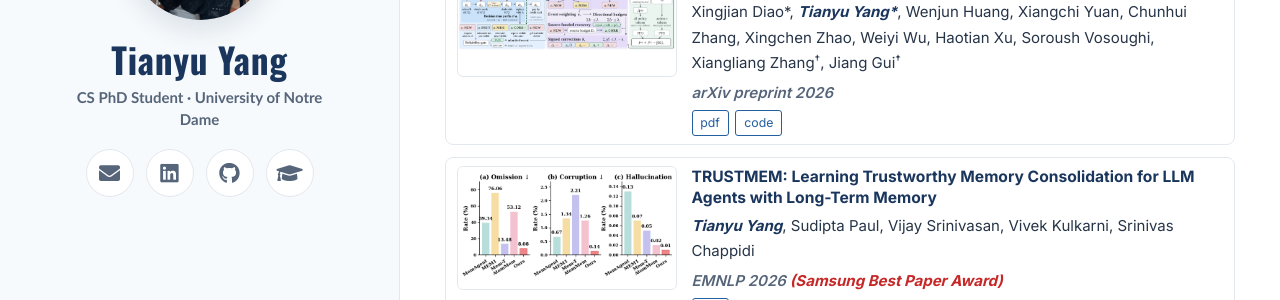
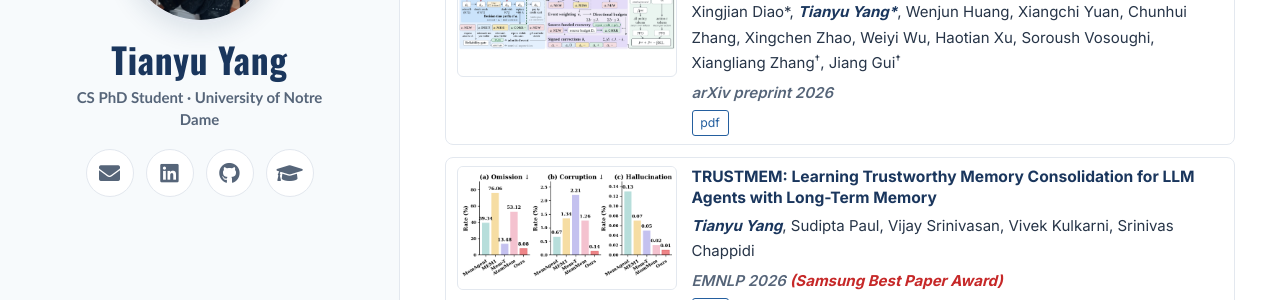
Before and after one commit to Tianyu-yang-anna/Tianyu-yang-anna.github.io, a Jekyll site: the page built from _pages/about.md, in a window 1280 px wide and 900 px high, scrolled down 937 px. Shown: the part 145-445 px from the top of the window. Built offline with Jekyll 4.4.1, drawn with Linux system fonts in a browser that asks for light colours.

Commit message:
Remove ECHO code link

```diff
--- a/_pages/about.md
+++ b/_pages/about.md
@@ -154,7 +154,6 @@ redirect_from:
         <p class="publication-venue">arXiv preprint 2026</p>
         <p class="publication-links">
           <a href="https://arxiv.org/pdf/2610.16027" target="_blank" rel="noopener">pdf</a>
-          <a href="https://github.com/xid32/ECHO" target="_blank" rel="noopener">code</a>
         </p>
       </div>
     </article>
```
